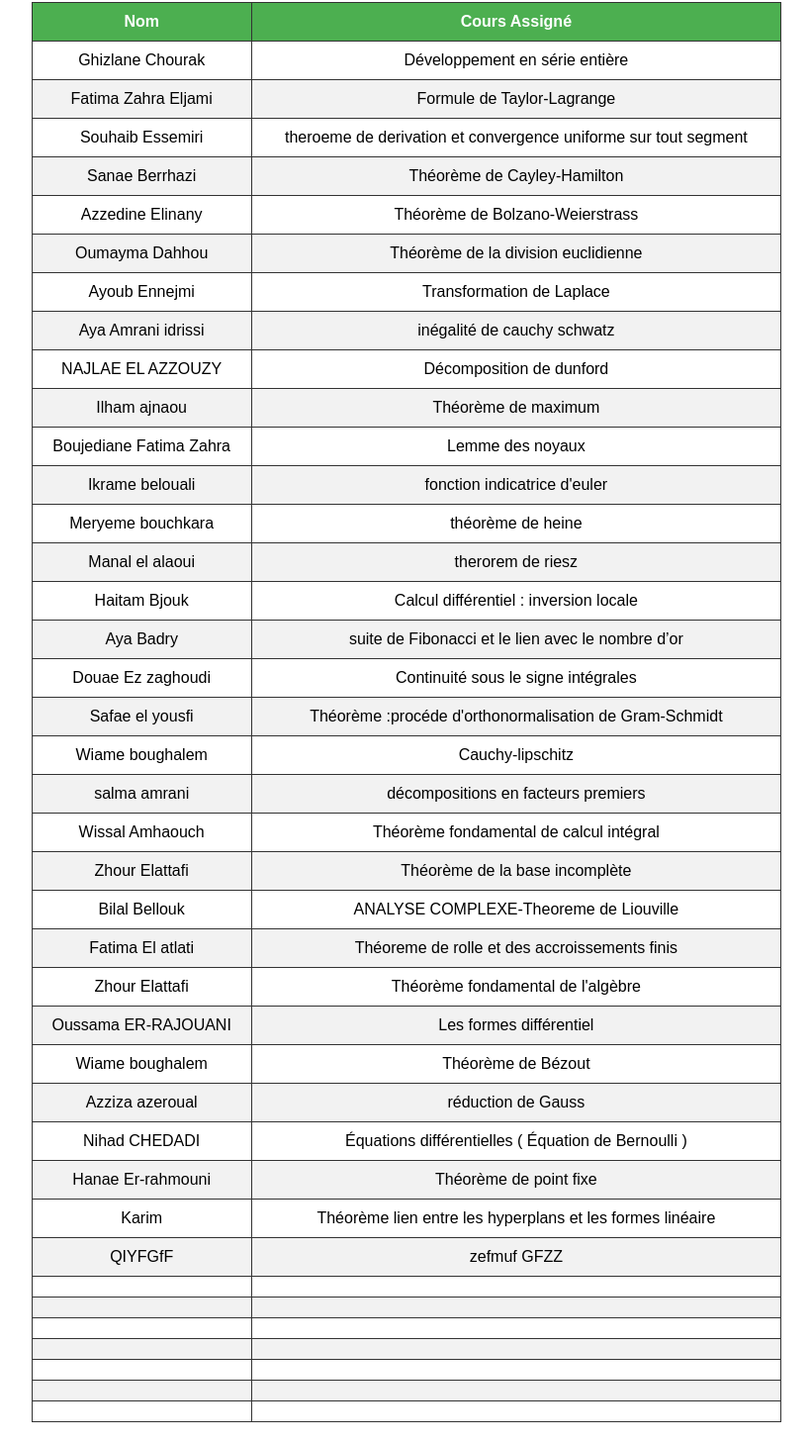
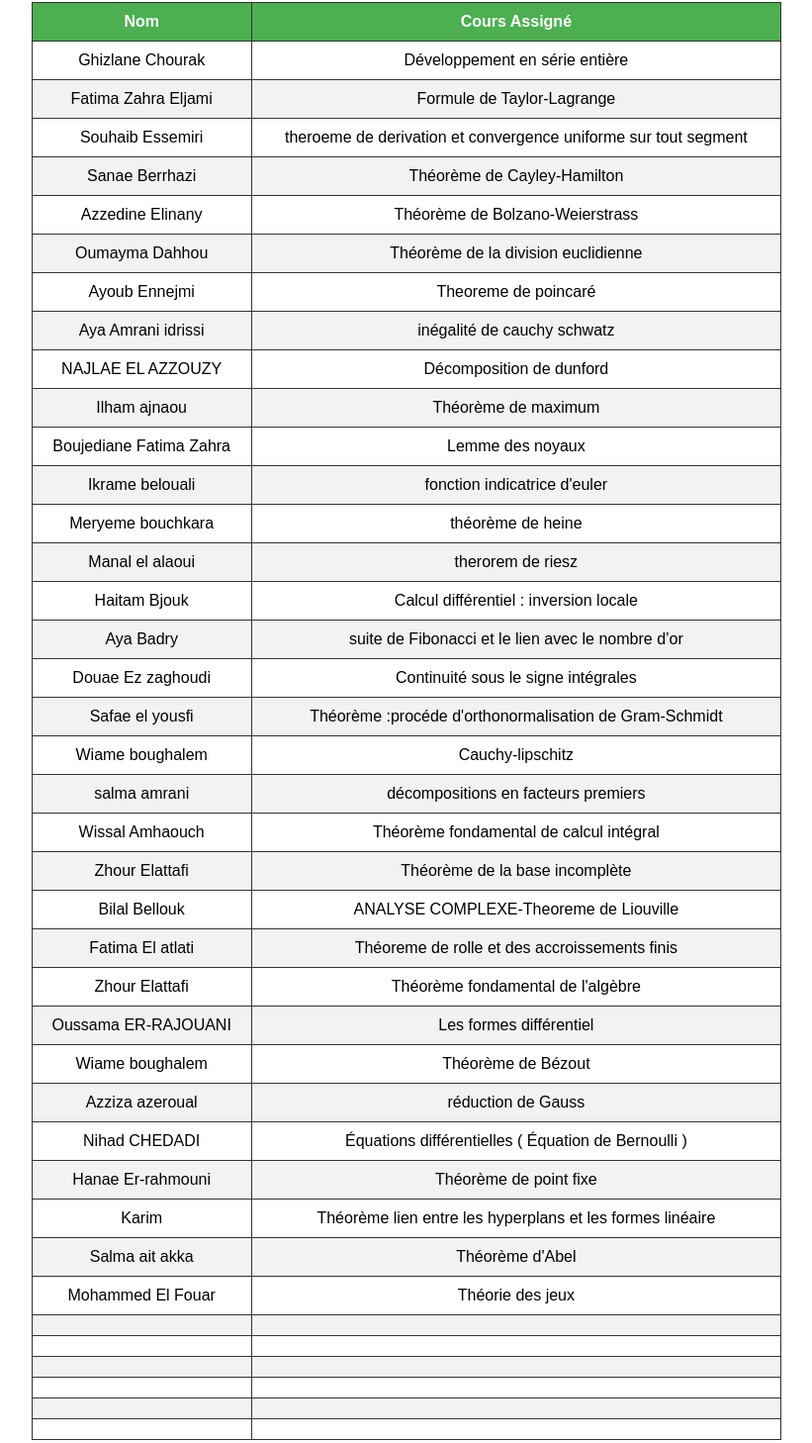
Before and after one commit to ISLAMOUSSAM/courses-oussama, a plain HTML site: page index.html in a window 1280 px wide. Shown: the part 56-1514 px from the top of the page at 99% size, without its empty margins (229-1050 px from the left). Drawn offline with Linux system fonts and the light colour scheme.

Commit message:
Update index.html

```diff
--- a/index.html
+++ b/index.html
@@ -67,7 +67,7 @@
         </tr>
         <tr>
             <td>Ayoub Ennejmi</td>
-            <td>Transformation de Laplace</td>
+            <td>Theoreme de poincaré </td>
         </tr>
         <tr>
             <td>Aya Amrani idrissi</td>
@@ -166,12 +166,12 @@
             <td>Théorème lien entre les hyperplans et les formes linéaire</td>
         </tr>
         <tr>
-            <td>QIYFGfF</td>
-            <td>zefmuf GFZZ</td>
+            <td>Salma ait akka</td>
+            <td>Théorème d'Abel</td>
         </tr>
         <tr>
-            <td></td>
-            <td></td>
+            <td>Mohammed El Fouar </td>
+            <td>Théorie des jeux</td>
         </tr>
         <tr>
             <td></td>
```
